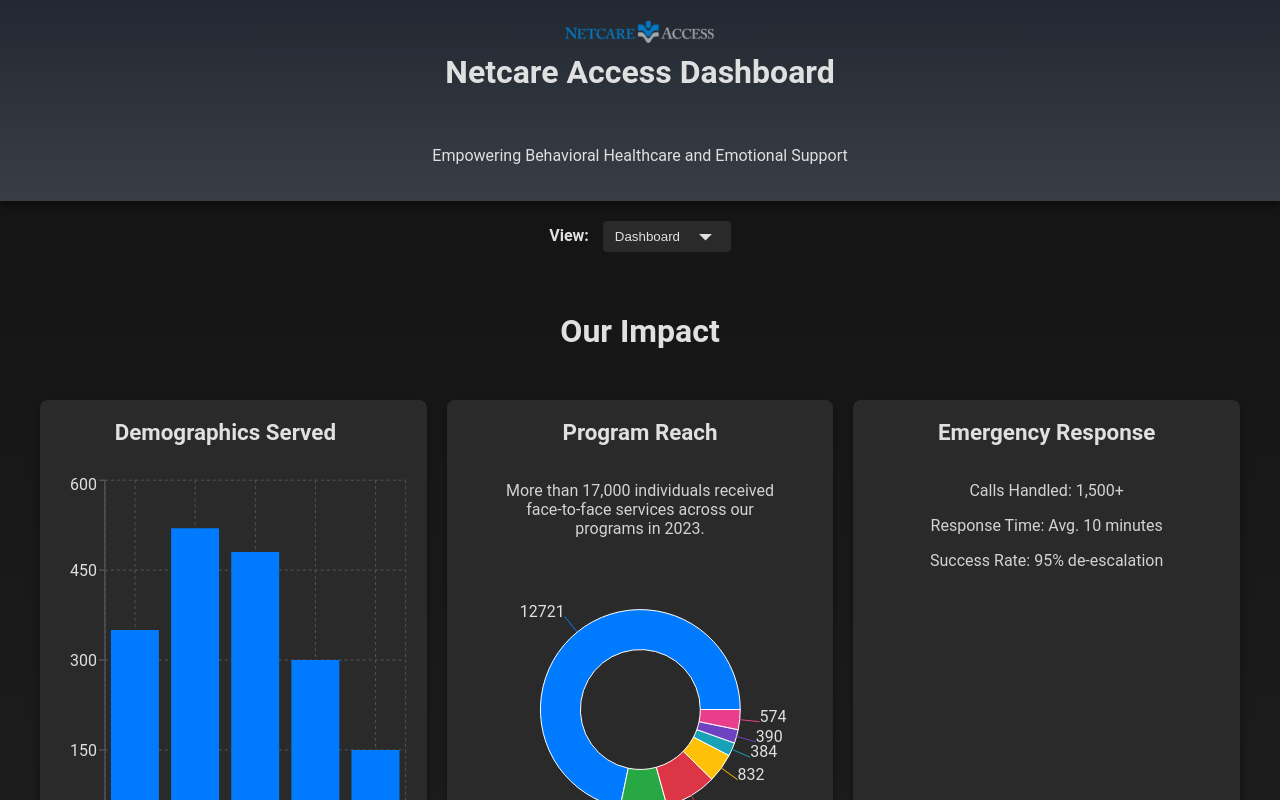
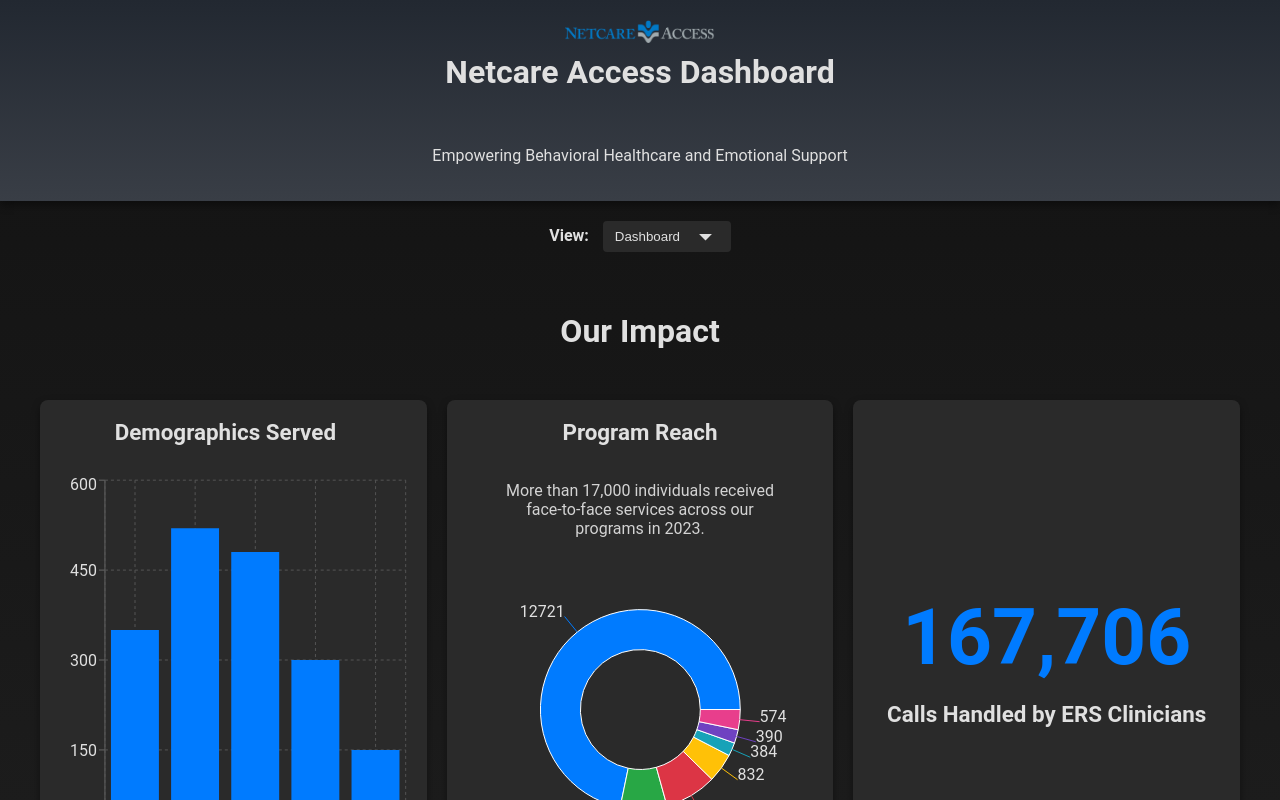
Before and after one commit to cfgcolumbus24/Team-14, a React (Create React App) app in the folder client/: page / in a window 1280 px wide. Shown: the top 800 px of the page. Built offline with nearby package versions, Linux system fonts and the light colour scheme.

Commit message:
Added 'calls handled' visualization to dashboard

```diff
--- a/client/src/components/Dashboard.js
+++ b/client/src/components/Dashboard.js
@@ -1,5 +1,7 @@
 import React from "react";
 import "../styles/Dashboard.css";
+import { useState, useEffect } from "react";
+
 import {
   BarChart,
   Bar,
@@ -112,16 +114,10 @@
 
         {/* Emergency Response */}
         <div className="dashboard-card">
-          <h2>Emergency Response</h2>
-          <p>
-            <span>Calls Handled:</span> 1,500+
-          </p>
-          <p>
-            <span>Response Time:</span> Avg. 10 minutes
-          </p>
-          <p>
-            <span>Success Rate:</span> 95% de-escalation
-          </p>
+          <div className="num">
+            <div className="big-number">{"167,706"}</div>
+            <h2 className="big-number-h2">Calls Handled by ERS Clinicians</h2>
+          </div>
         </div>
       </div>
     </div>
--- a/client/src/styles/Dashboard.css
+++ b/client/src/styles/Dashboard.css
@@ -26,6 +26,10 @@
   transition: transform 0.3s ease, box-shadow 0.3s ease;
   display: flex;
   flex-direction: column;
+  display: flex;
+  flex-direction: column;
+  align-items: center;
+  justify-content: center;
 }
 
 .dashboard-card-bar {
@@ -67,3 +71,18 @@
   margin-right: 50px;
   margin-left: 50px;
 }
+
+.big-number {
+  font-size: 4.9rem;
+  font-weight: bold;
+  color: #007bff;
+  text-align: center;
+}
+
+.num {
+  display: flex;
+  flex-direction: column;
+  align-items: center;
+  justify-content: center;
+  vertical-align: middle;
+}
```
